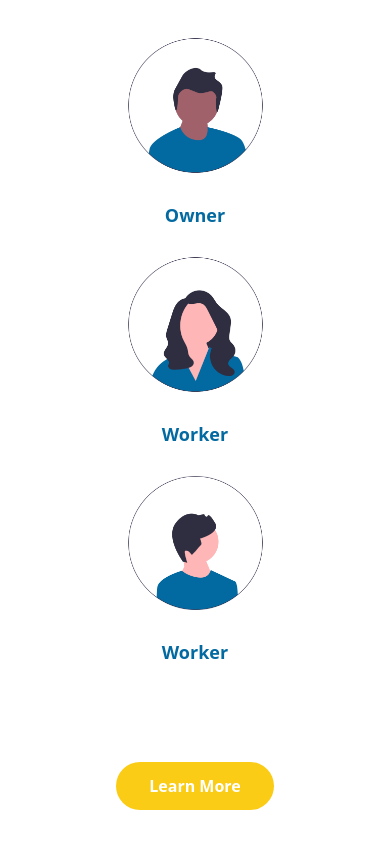
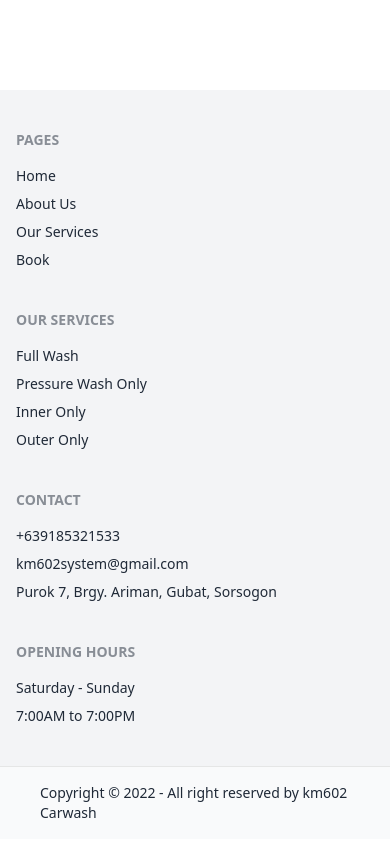
Before and after one commit to dongumayagay/km602, a SvelteKit app: page / in a window 390 px wide. Shown: the part 3780-4624 px from the top of the page. Built offline with nearby package versions, Linux system fonts and the light colour scheme.

Commit message:
client ui changes

```diff
--- a/src/routes/(client)/+page.svelte
+++ b/src/routes/(client)/+page.svelte
@@ -67,7 +67,7 @@
                 <p class="mb-5 text-sky-700 font-medium">
                     Km602 is an innovative carwash that allows you to book your carwash anywhere and everywhere!
                 </p>
-                <a href="/book" class="btn btn-ghost mb-16 bg-yellow-400 text-white rounded-full capitalize px-8 text-base hover:bg-yellow-300">About us</a>
+                <a href="/about" class="btn btn-ghost mb-16 bg-yellow-400 text-white rounded-full capitalize px-8 text-base hover:bg-yellow-300">About us</a>
             </div>
         </div>
     </div>
@@ -232,28 +232,6 @@
     </div>
 
 
-
-    <!-- teams -->
-    <div class="min-h-full text-center text-sky-700 pb-36 lg:px-16">
-        <p class="text-4xl my-16 font-bold"><span class="font-normal">Meet Our</span> Teams</p>
-        <div class="lg:grid lg:grid-cols-3 lg:gap-x-16 text-lg font-semibold">
-            <center>
-                <img alt="book" src="/img/avatar1.webp" class="lg:w-3/4 w-1/2 my-2">
-                <p>Owner</p>
-            </center>
-            <center>
-                <img alt="time" src="/img/avatar2.webp" class="lg:w-3/4 w-1/2 my-2">
-                <p>Worker</p>
-            </center>
-            <center>
-                <img alt="train" src="/img/avatar3.webp" class="lg:w-3/4 w-1/2 my-2">
-                <p>Worker</p>
-            </center>
-        </div>
-        <center><a href="/book" class="btn btn-ghost mt-24 bg-yellow-400 text-white rounded-full capitalize px-8 text-base hover:bg-yellow-300">learn more</a></center>
-    </div>
-
-
     <div class="h-60"></div>
 
 </main>
--- a/src/routes/(client)/Footer.svelte
+++ b/src/routes/(client)/Footer.svelte
@@ -1,30 +1,28 @@
 <footer class="footer p-10 bg-gray-100 text-base-content lg:px-16 px-4">
 	<div>
-		<span class="footer-title">About Us</span>
-		<a href="/" class="link link-hover">Branding</a>
-		<a href="/" class="link link-hover">Design</a>
-		<a href="/" class="link link-hover">Marketing</a>
-		<a href="/" class="link link-hover">Advertisement</a>
-		<a href="/admin" class="link link-hover">Administrator</a>
+		<span class="footer-title">Pages</span>
+		<a href="/" class="link link-hover">Home</a>
+		<a href="/about" class="link link-hover">About Us</a>
+		<a href="/services" class="link link-hover">Our Services</a>
+		<a href="/book" class="link link-hover">Book</a>
 	</div>
 	<div>
 		<span class="footer-title">Our Services</span>
-		<a href="/" class="link link-hover">About us</a>
-		<a href="/" class="link link-hover">Contact</a>
-		<a href="/" class="link link-hover">Jobs</a>
-		<a href="/" class="link link-hover">Press kit</a>
+		<span class="label-text">Full Wash</span>
+		<span class="label-text">Pressure Wash Only</span>
+		<span class="label-text">Inner Only</span>
+		<span class="label-text">Outer Only</span>
 	</div>
 	<div>
 		<span class="footer-title">Contact</span>
-		<a href="/" class="link link-hover">Terms of use</a>
-		<a href="/" class="link link-hover">Privacy policy</a>
-		<a href="/" class="link link-hover">Cookie policy</a>
+		<span class="label-text">+639185321533</span>
+		<span class="label-text">km602system@gmail.com</span>
+		<span class="label-text">Purok 7, Brgy. Ariman, Gubat, Sorsogon</span>
 	</div>
 	<div>
-		<span class="footer-title">Opening Hourse</span>
-		<a href="/" class="link link-hover">Terms of use</a>
-		<a href="/" class="link link-hover">Privacy policy</a>
-		<a href="/" class="link link-hover">Cookie policy</a>
+		<span class="footer-title">Opening Hours</span>
+		<span class="label-text">Saturday - Sunday</span>
+		<span class="label-text">7:00AM to 7:00PM</span>
 	</div>
 </footer>
 <footer class="footer px-10 py-4 border-t bg-gray-50 text-base-content border-base-300">
--- a/src/routes/(client)/Navbar.svelte
+++ b/src/routes/(client)/Navbar.svelte
@@ -11,9 +11,8 @@
 	<div class="absolute top-0 my-16 bg-sky-50 left-0 w-full {show?`block`:`hidden`}">
 		<center><ul class="gap-16 lg:flex min-h-screen">
 			<li class="my-12"><a class="active:bg-transparent hover:bg-transparent hover:text-blue-500" href="/">Home</a></li>
-			<li class="my-12"><a href="/services" class="active:bg-transparent hover:text-blue-500 hover:bg-transparent">About Us</a></li>
+			<li class="my-12"><a href="/about" class="active:bg-transparent hover:text-blue-500 hover:bg-transparent">About Us</a></li>
 			<li class="my-12"><a href="/services" class="active:bg-transparent  hover:bg-transparent hover:text-blue-500">Our Services</a></li>
-			<li class="my-12"><a href="/services" class="active:bg-transparent hover:text-blue-500 hover:bg-transparent">Our Teams</a></li>
 			<li class="my-12"><a href="/book" class="rounded-full bg-sky-700 px-8 py-3 text-white hover:bg-sky-600">Book now</a></li>
 		  </ul></center>
 	</div>
@@ -21,9 +20,8 @@
 	<div class="flex-none hidden lg:block">
 	  <center><ul class="gap-16 lg:flex">
 		<li class="mt-8 mx-6 lg:m-0"><a class="active:bg-transparent hover:bg-transparent hover:text-blue-500" href="/">Home</a></li>
-		<li class="my-6 mx-6 lg:m-0"><a href="/services" class="active:bg-transparent hover:text-blue-500 hover:bg-transparent">About Us</a></li>
+		<li class="my-6 mx-6 lg:m-0"><a href="/about" class="active:bg-transparent hover:text-blue-500 hover:bg-transparent">About Us</a></li>
 		<li class="my-6 mx-6 lg:m-0"><a href="/services" class="active:bg-transparent  hover:bg-transparent hover:text-blue-500">Our Services</a></li>
-		<li class="my-6 mx-6 lg:m-0"><a href="/services" class="active:bg-transparent hover:text-blue-500 hover:bg-transparent">Our Teams</a></li>
 		<li class="mb-8 mx-6 lg:m-0"><a href="/book" class="rounded-full bg-sky-700 px-8 py-3 text-white hover:bg-sky-600">Book now</a></li>
 	  </ul></center>
 	</div>
--- /dev/null
+++ b/src/routes/(client)/about/+page.svelte
@@ -0,0 +1,6 @@
+<svelte:head>
+	<title>About | km602</title>
+</svelte:head>
+
+
+emi
```
